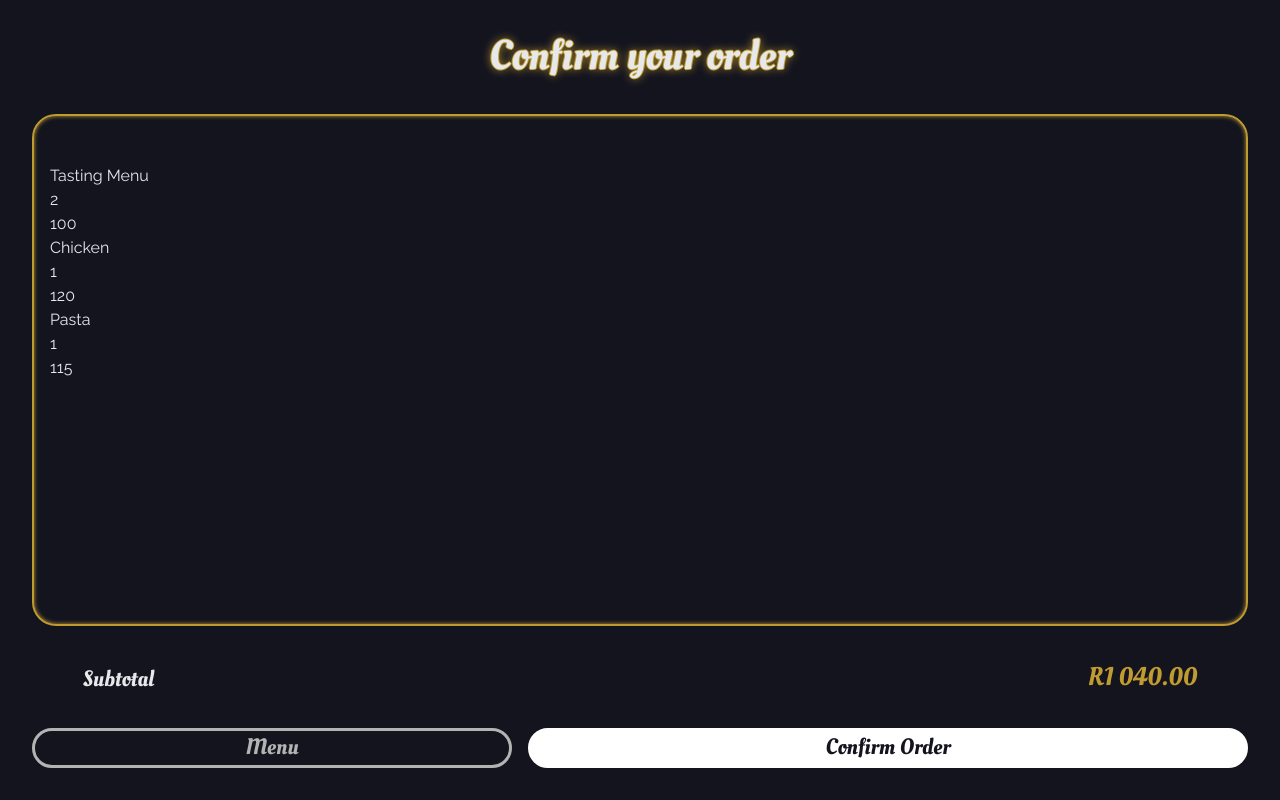
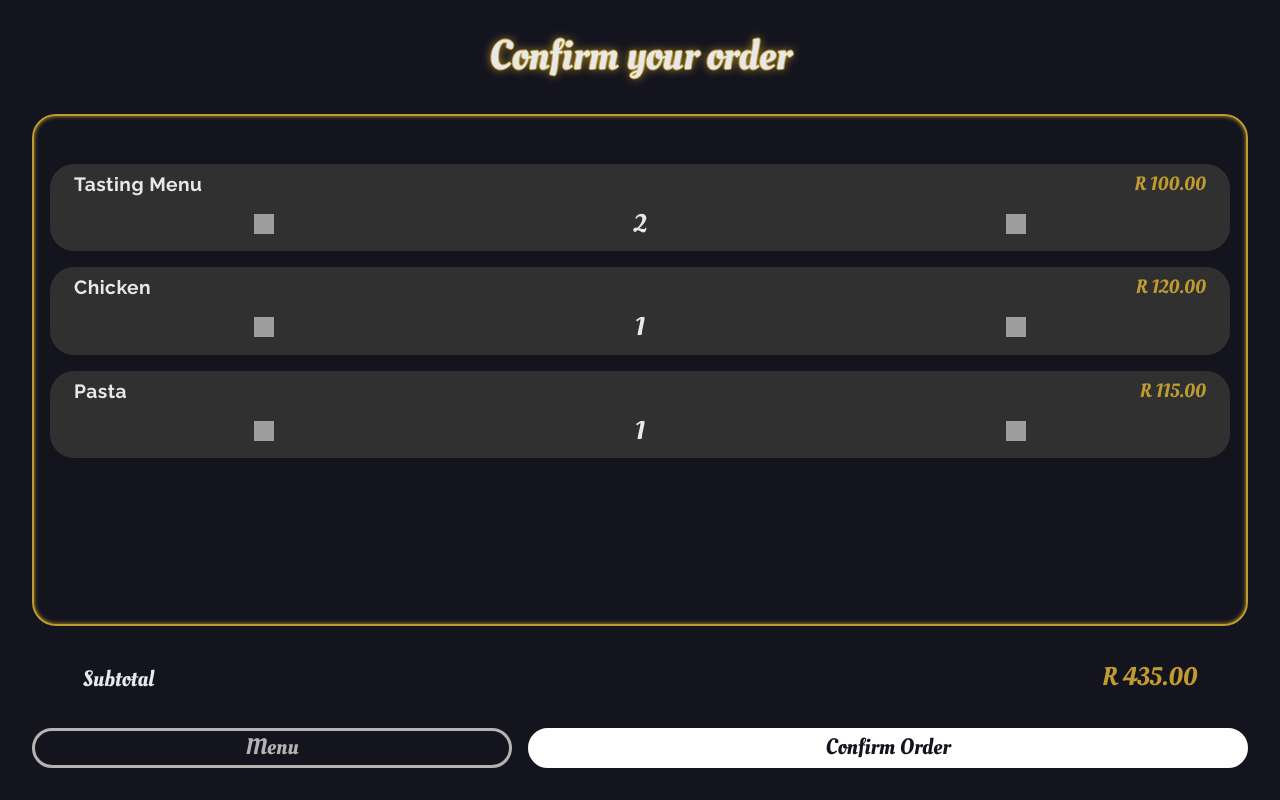
Before and after one commit to FabioSVBBD/celeste-angular, an Angular app: page /confirm in a window 1280 px wide. Built offline with nearby package versions, Linux system fonts and the light colour scheme; grey boxes are pictures that could not be loaded.

Commit message:
Implement Order Item Component and added it to Confirm Page

```diff
--- a/src/app/components/order-item/order-item.component.html
+++ b/src/app/components/order-item/order-item.component.html
@@ -1 +1,19 @@
-<p>order-item works!</p>
+<section class="w-full bg-secondary-black px-6 py-2 rounded-3xl space-y-2 mb-4">
+  <header class="flex justify-between text-xs">
+    <p class="font-bold tracking-wide">{{ title }}</p>
+    <p class="text-primary-gold font-oleo">{{ price | currency: "R " }}</p>
+  </header>
+  <footer class="flex justify-around items-center">
+    <img
+      class="w-5 h-5"
+      src="../../../assets/images/decrement.svg"
+      (click)="decrement()"
+    />
+    <p class="font-oleo text-lg">{{ quantity }}</p>
+    <img
+      class="w-5 h-5"
+      src="../../../assets/images/increment.svg"
+      (click)="increment()"
+    />
+  </footer>
+</section>
--- a/src/app/components/order-item/order-item.component.ts
+++ b/src/app/components/order-item/order-item.component.ts
@@ -1,15 +1,38 @@
-import { Component, OnInit } from '@angular/core';
+import { Component, Input, OnInit, Output, EventEmitter } from '@angular/core';
 
 @Component({
   selector: 'app-order-item',
   templateUrl: './order-item.component.html',
-  styleUrls: ['./order-item.component.css']
+  styleUrls: ['./order-item.component.css'],
 })
 export class OrderItemComponent implements OnInit {
+  @Input() title: string;
+  @Input() price: number;
+  @Input() quantity: number;
 
-  constructor() { }
+  @Output() quantityEvent = new EventEmitter<number>();
 
-  ngOnInit(): void {
+  constructor() {
+    this.title = 'Title';
+    this.price = 0;
+    this.quantity = 0;
   }
 
+  ngOnInit(): void {}
+
+  decrement() {
+    if (this.quantity > 0) {
+      this.quantity--;
+      this.emitQuantityChange();
+    }
+  }
+
+  increment() {
+    this.quantity++;
+    this.emitQuantityChange();
+  }
+
+  emitQuantityChange() {
+    this.quantityEvent.emit(this.quantity);
+  }
 }
--- a/src/app/pages/confirm-page/confirm-page.component.html
+++ b/src/app/pages/confirm-page/confirm-page.component.html
@@ -2,16 +2,17 @@
   <app-title class="font-oleo text-3xl">Confirm your order</app-title>
 
   <app-gold-box>
-    <section *ngFor="let elem of data">
-      <p>{{ elem.name }}</p>
-      <p>{{ elem.quantity }}</p>
-      <p>{{ elem.amount }}</p>
-    </section>
+    <app-order-item
+      *ngFor="let elem of data"
+      [title]="elem.name"
+      [price]="elem.amount"
+      [quantity]="elem.quantity"
+    ></app-order-item>
   </app-gold-box>
 
   <section class="flex justify-between items-end w-11/12 font-oleo">
     <p class="text-md">Subtotal</p>
-    <p class="text-primary-gold text-lg">R1 040.00</p>
+    <p class="text-primary-gold text-lg">{{ total | currency: "R " }}</p>
   </section>
 
   <section class="flex justify-center w-full space-x-4">
--- a/src/app/pages/confirm-page/confirm-page.component.ts
+++ b/src/app/pages/confirm-page/confirm-page.component.ts
@@ -13,11 +13,17 @@ const stubData = [
   styleUrls: ['./confirm-page.component.css'],
 })
 export class ConfirmPageComponent implements OnInit {
-  data: any;
+  data: { name: string; quantity: number; amount: number }[];
+  total: number;
   stub: boolean = true;
 
   constructor() {
     this.data = this.stub ? stubData : state;
+
+    this.total = this.data.reduce(
+      (total, current) => total + current.quantity * current.amount,
+      0
+    );
   }
 
   ngOnInit(): void {}
```
